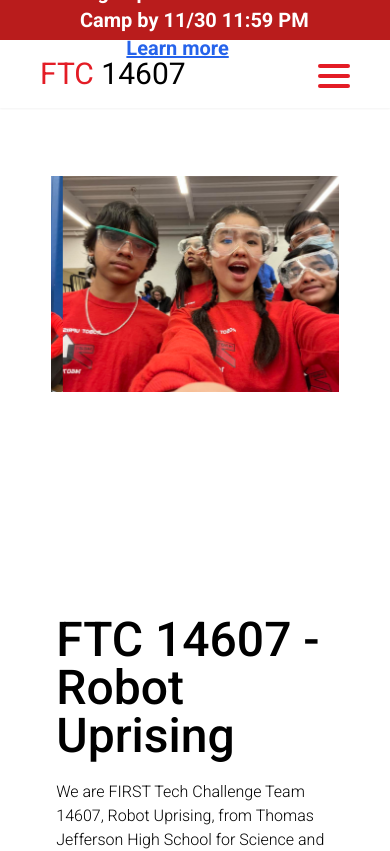
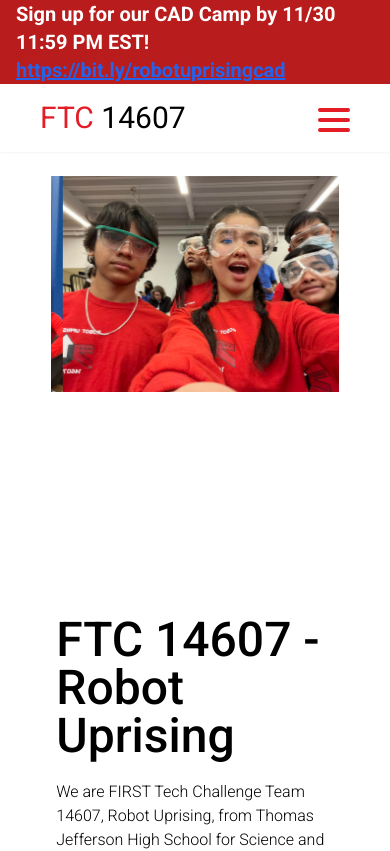
Before and after one commit to UsernameDP/FTC-14607-Website, a React (Vite) app: page / in a window 390 px wide. Shown: the top 851 px of the page. Built offline with nearby package versions, Linux system fonts and the light colour scheme.

Commit message:
qjkhekjewfh

```diff
--- a/src/components/banner.jsx
+++ b/src/components/banner.jsx
@@ -3,10 +3,10 @@
 function Banner({ name, content, href }) {
     return (
         <section className="w-full bg-red-700 text-white">
-            <section className="flex justify-center items-center h-10 px-20 max-w-8xl mx-auto">
+            <section className="flex justify-center items-center px-4 sm:px-20 max-w-8xl mx-auto">
                     <h3 className="font-bold text-xl">
                      Sign up for our CAD Camp by 11/30 11:59 PM EST!{' '}
-                    <a href="https://bit.ly/robotuprisingcad" className="text-blue-600 underline">Learn more</a>
+                    <a href="https://bit.ly/robotuprisingcad" className="text-blue-600 underline">https://bit.ly/robotuprisingcad</a>
             </h3>
         </section>
         </section>
```
